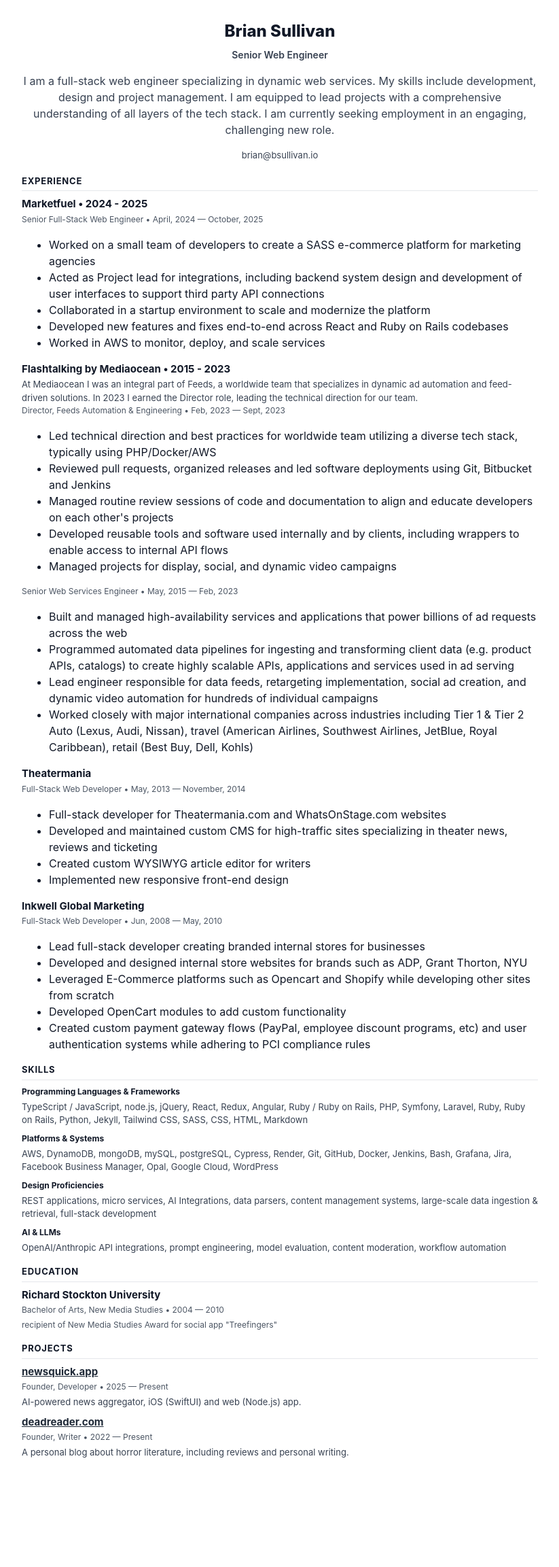
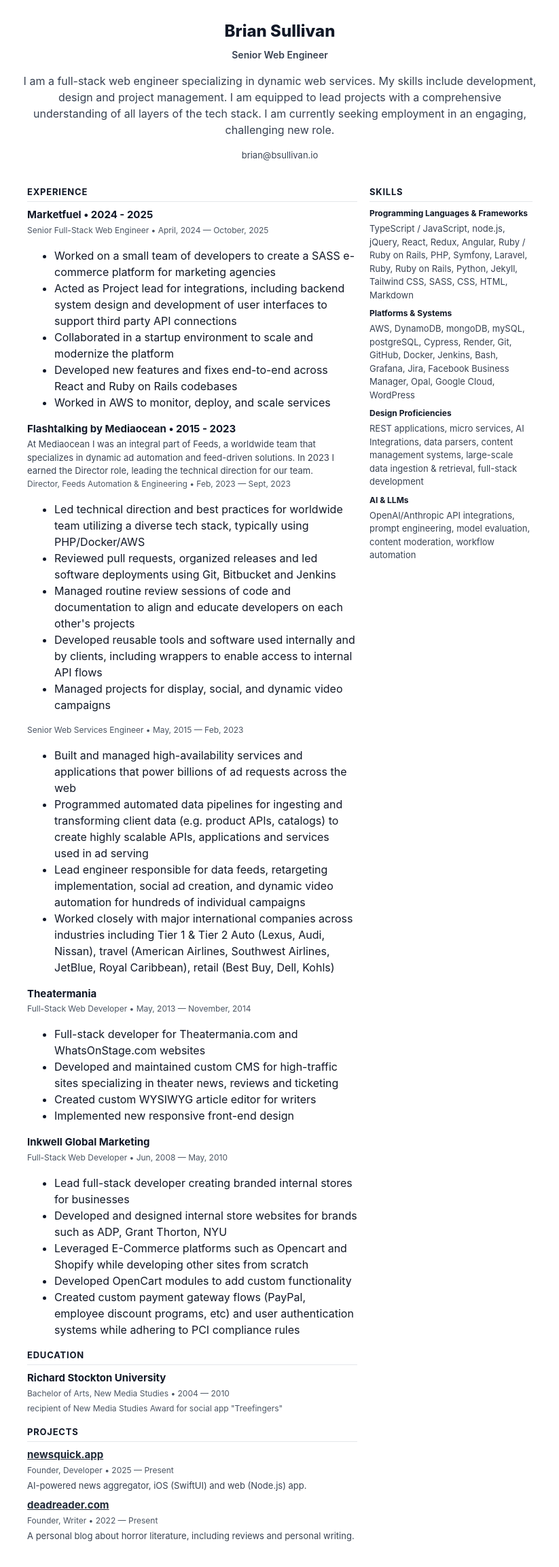
Before and after one commit to bsullivan-io/bsullivan.io, a Jekyll site: the page built from resume/print/index.html, in a window 1280 px wide. Shown: the whole page at 68% size, without its empty margins (228-1051 px from the left). Built offline with Jekyll 4.4.1, drawn with Linux system fonts in a browser that asks for light colours; before the commit the page ends 2175 px from its top, so only the background shows below that.

Commit message:
adjust print layout

```diff
--- a/_layouts/resume_print.html
+++ b/_layouts/resume_print.html
@@ -21,6 +21,9 @@
         padding: 0 20px;
         color: #111827;
       }
+      .columns { display: flex; gap: 18px; align-items: flex-start; }
+      .main { flex: 1 1 auto; min-width: 0; }
+      .sidebar { flex: 0 0 240px; }
       .header {
         text-align: center;
         margin-bottom: 18px;
@@ -37,14 +40,16 @@
       .item h3 { font-size: 15px; font-weight: 700; margin: 0 0 2px; color: #111827; }
       .details { font-size: 12px; color: #4b5563; margin: 0 0 4px; }
       .copy { font-size: 13px; color: #374151; margin: 0; }
-      .list { margin: 6px 0 0; padding-left: 16px; }
-      .list li { margin: 3px 0; }
+      .list { margin: 6px 0 0; padding-left: 14px; }
+      .list li { margin: 2px 0; font-size: 12px; line-height: 1.4; }
 
       a { color: #1f2937; text-decoration: underline; }
 
       @media print {
         body { background: #ffffff; }
         .page { margin: 0.4in auto; padding: 0; }
+        .columns { gap: 14px; }
+        .sidebar { flex-basis: 220px; }
         a { color: #111827; text-decoration: none; }
       }
     </style>
@@ -75,6 +80,8 @@
         {% endif %}
       </header>
 
+      <div class="columns">
+        <div class="main">
           {% if site.resume_section_experience %}
           <section class="section">
             <h2>Experience</h2>
@@ -86,18 +93,6 @@
               {% endif %}
               <div class="details" itemprop="description">{{ job.position }} • {{ job.duration }}</div>
               <p class="copy">{{ job.summary }}</p>
-        </div>
-        {% endfor %}
-      </section>
-      {% endif %}
-
-      {% if site.resume_section_skills %}
-      <section class="section">
-        <h2>Skills</h2>
-        {% for skill in site.data.skills %}
-        <div class="item">
-          <div class="details" style="font-weight:700; color:#111827;">{{ skill.skill }}</div>
-          <p class="copy">{{ skill.description }}</p>
             </div>
             {% endfor %}
           </section>
@@ -180,6 +175,22 @@
             </div>
           </section>
           {% endif %}
+        </div>
+
+        {% if site.resume_section_skills %}
+        <aside class="sidebar">
+          <section class="section">
+            <h2>Skills</h2>
+            {% for skill in site.data.skills %}
+            <div class="item">
+              <div class="details" style="font-weight:700; color:#111827;">{{ skill.skill }}</div>
+              <p class="copy">{{ skill.description }}</p>
+            </div>
+            {% endfor %}
+          </section>
+        </aside>
+        {% endif %}
+      </div>
 
       <footer></footer>
     </div>
```
Lines whose indentation alone changed are shown as unchanged.
